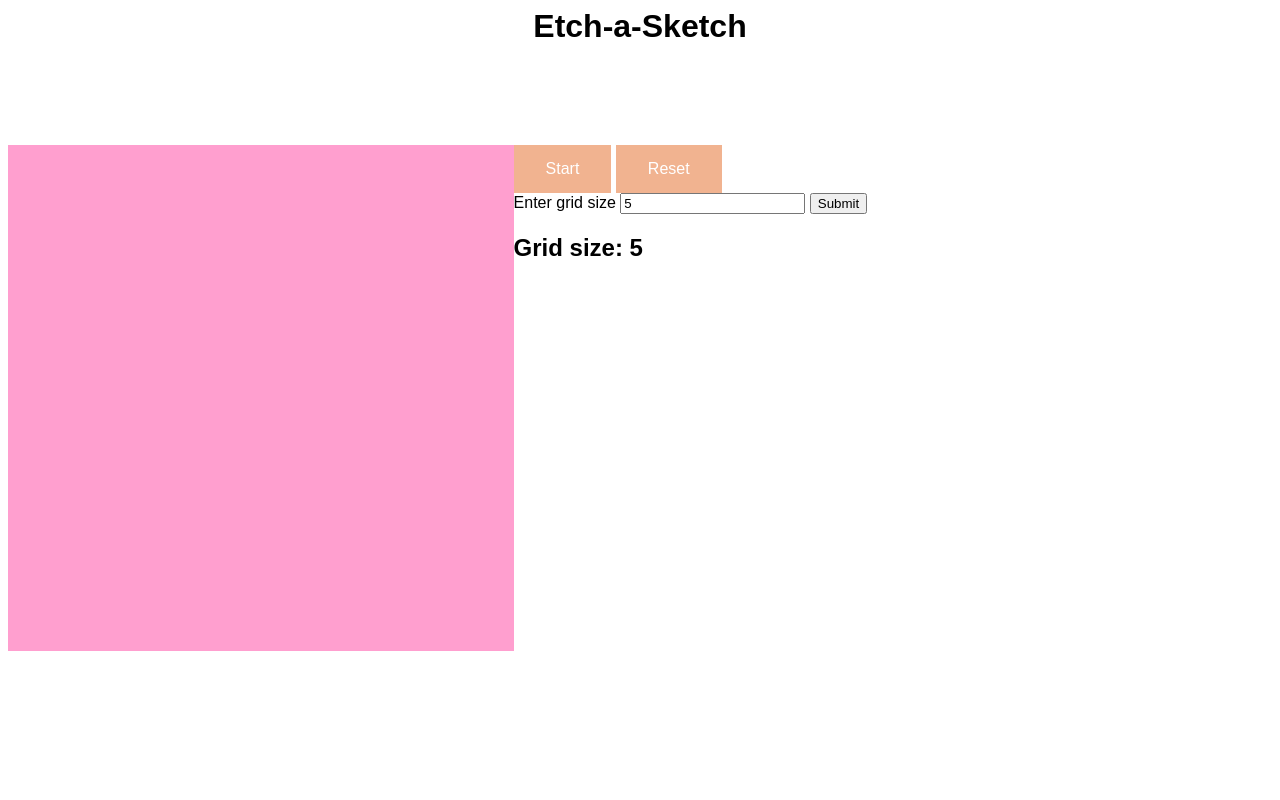
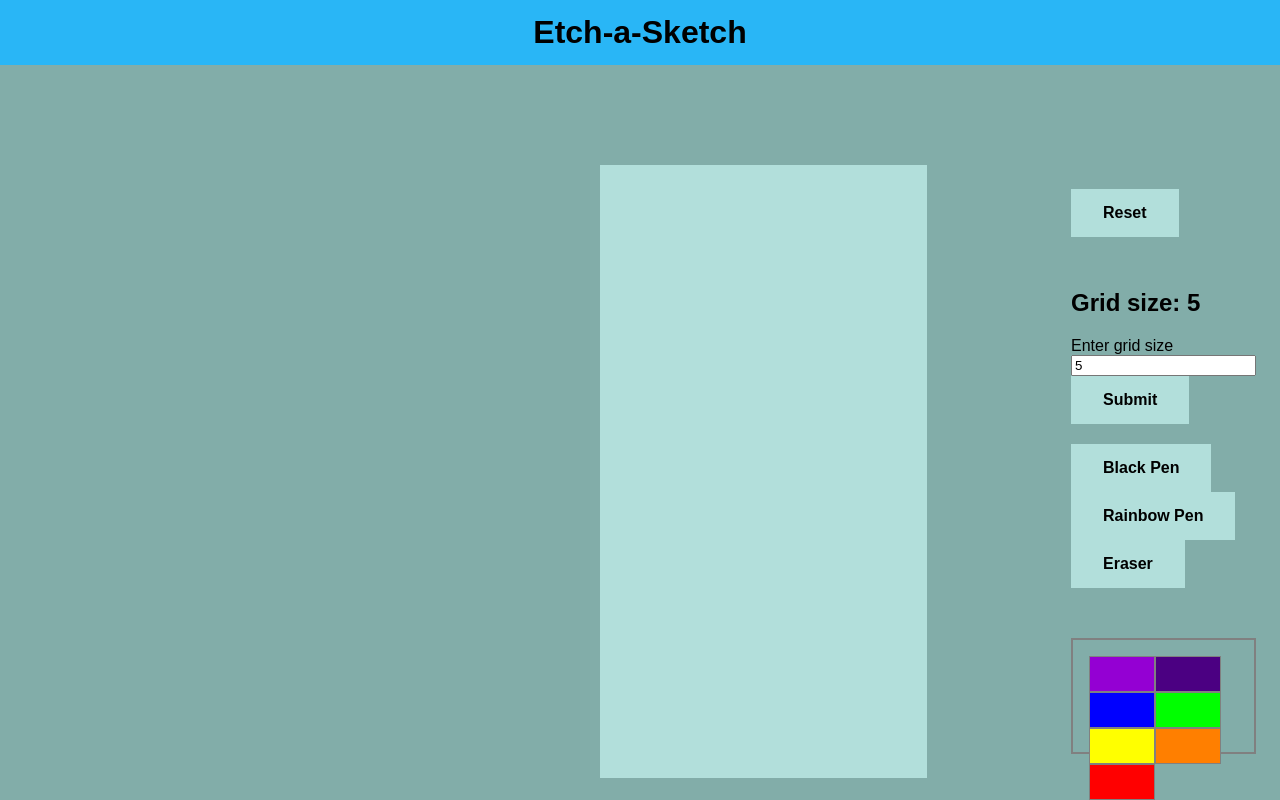
Before and after one commit to Cjames21/simple-etch-a-sketch, a plain HTML site: page index.html in a window 1280 px wide. Both pictures are taken after typing "5" into the empty fields and a click on the button "Submit". Drawn offline with Linux system fonts and the light colour scheme.

Commit message:
Project finished. Extra styling is all that's left.

```diff
--- a/index.css
+++ b/index.css
@@ -1,6 +1,9 @@
 
 body {
     font-family: Arial, Helvetica, sans-serif;
+    background-color: #82ada9;
+    padding:0;
+    margin:0;
 }
 
 .flex-container {
@@ -9,6 +12,15 @@ body {
 
 .flex-container h1 {
     margin: 0 auto;
+    align-self: center;
+    color: black;
+}
+
+.nav-bar {
+    background-color: #29b6f6;
+    margin: 0;
+    padding: 0;
+    height: 65px;
 }
 
 .content {
@@ -16,9 +28,11 @@ body {
 }
 
 .flex-item--game {
-    width:40%;
+    width:960px;
     display: flex;
     flex-wrap: wrap;
+    margin-left: 600px;
+    margin-right: 120px;
     justify-content: space-evenly;
 }
 
@@ -26,13 +40,34 @@ body {
     background-color: black;
 }
 
+.flex-item--control-panel {
+    padding: 24px;
+
+}
+
+.btn-disable-game {
+    margin-bottom: 32px;
+}
+
 .flex-item--control-item  button {
-  background-color: #f1b390;
+  background-color: #b2dfdb;
   border: none;
-  color: white;
+  color: black;
   padding: 15px 32px;
   text-align: center;
   text-decoration: none;
   display: inline-block;
   font-size: 16px;
+  font-weight: bolder;
 }
+
+.rainbow-mode {
+    margin-top: 20px;
+}
+
+.colors {
+    border: 2px solid grey;
+    height: 80px;
+    margin-top: 50px;
+    padding: 16px;
+}
--- a/index.html
+++ b/index.html
@@ -9,7 +9,7 @@
     <title>Simple Etch-a-Sketch</title>
 </head>
 <body>
-    <div class="flex-container">
+    <div class="flex-container nav-bar">
         <h1 class="flex-header">Etch-a-Sketch</h1>
     </div>
 
@@ -19,16 +19,26 @@
         </div>
         <div class="flex-item--control-panel">
             <div class="flex-item--control-item">
-                <button id="enableGame">Start</button>
-                <button id="disableGame">Reset</button>
+                <!-- <button id="enableGame">Start</button> -->
+                <button class="btn-disable-game" id="disableGame">Reset</button>
             </div>
-            <div class="flex-item--user-input">
+            <div class="flex-item--control-item">
+                <h2 id="sizeView">Grid Size: 40</h2>
+            </div>
+            <div class="flex-item--control-item">
                 <label for="user-input">Enter grid size</label>
                 <input type="number" name="user-input" id="uInput" />
                 <button type="button" id="changeSize">Submit</button>
             </div>
-            <div>
-                <h2 id="sizeView">Grid Size: </h2>
+
+            <div class="flex-item--control-item rainbow-mode">
+                <button class="btn-rainbow" id="black-pen">Black Pen</button>
+                <button class="btn-rainbow" id="rainbow-pen">Rainbow Pen</button>
+                <button class="btn-rainbow" id="eraser">Eraser</button>
+            </div>
+
+            <div class="flex-item--control-item colors" id="colorsCont">
+
             </div>
         </div>
     </div>
--- a/index.js
+++ b/index.js
@@ -1,7 +1,24 @@
 // Global variables
+const DEFAULT_COLOR = "#000000";
+const DEFAULT_MODE = "black";
+const COLOR_ARR = ["#9400D3", "#4B0082", "#0000FF", "#00FF00", "#FFFF00", "#FF7F00", "#FF0000"];
+const GAME_MODES = ["black", "rainbow", "chosenColor", "eraser"];
+
 var gameActive = false;
+var gameMode = DEFAULT_MODE;
 var gridSize = 40;
+var chosenColor = DEFAULT_COLOR;
 
+
+var colorsContainer;
+
+
+// Onload initialization
+window.onload = () => {
+    createGrid();
+
+    addColorArr();
+}
 
 // General functionality
 
@@ -17,25 +34,52 @@ function createGrid() {
     var gameArea = document.getElementById("gameArea");
 
 
-
     for(let i = 0; i < gridSize * gridSize; i++) {
         var element = document.createElement("div");
             element.setAttribute("class", "flex-item--panel");
-        // element.setAttribute("id", "panel-" + i);
             element.style.display = "inline-block";
             element.style.width = "calc(100%/" + gridSize + ")";
             element.style.paddingTop = "calc(100%/" + gridSize + ")";
-        element.style.backgroundColor = "#ff9fcf";
+            element.style.backgroundColor = "#b2dfdb";
             element.style.margin = "0";
             element.addEventListener("mouseenter", function(e) {
                 if(gameActive) {
-                e.target.style.backgroundColor = "black";
+                    if(gameMode === DEFAULT_MODE) {
+                        e.target.style.backgroundColor = DEFAULT_COLOR;
+                    } else if(gameMode === "rainbow") {
+                        var rand = Math.floor(Math.random() * 7);
+                        e.target.style.backgroundColor = COLOR_ARR[rand];
+                    } else if(gameMode === GAME_MODES[2]){
+                        e.target.style.backgroundColor = chosenColor;
+                    } else if(gameMode === GAME_MODES[3]) {
+                        e.target.style.backgroundColor = "#b2dfdb";
+                    }
                 }
         })
         gameArea.append(element);
     }
 
     gameActive = true;
+}
+
+function addColorArr() {
+    var colorsContainer = document.getElementById("colorsCont");
+
+    for(let i = 0; i < COLOR_ARR.length; i++) {
+        var colorElement = document.createElement("button");
+            colorElement.setAttribute("class", "btn-color");
+            colorElement.style.display = "inline-block";
+            colorElement.style.width = "calc(95%/7)";
+            colorElement.style.paddingTop = "calc(90%/7)";
+            colorElement.style.border = "1px solid grey";
+            colorElement.style.backgroundColor = COLOR_ARR[i];
+            colorElement.addEventListener("click", function(e){
+                gameMode = GAME_MODES[2];
+                chosenColor = COLOR_ARR[i];
+            })
+
+        colorsContainer.append(colorElement);
+    }
 }
 
 function resetGameHTML() {
@@ -47,11 +91,20 @@ function toggleGameActive() {
     gameActive = !gameActive;
 }
 
+function createElement() {
+    var element = document.createElement("div");
+        element.setAttribute("class", "flex-item--panel");
+        // element.setAttribute("id", "panel-" + i);
+        element.style.display = "inline-block";
+        element.style.width = "calc(100%/" + gridSize + ")";
+        element.style.paddingTop = "calc(100%/" + gridSize + ")";
+        element.style.backgroundColor = "#ff9fcf";
+        element.style.margin = "0";
+
+        return element;
+}
+
 // Event listeners
-var enableBtn = document.getElementById("enableGame");
-enableBtn.addEventListener("click", function() {
-    createGrid();
-})
 
 var disableBtn = document.getElementById("disableGame");
 disableBtn.addEventListener("click", function() {
@@ -60,6 +113,7 @@ disableBtn.addEventListener("click", function() {
 
 var sizeInput = document.getElementById("changeSize");
 sizeInput.addEventListener("click", function() {
+    resetGameHTML();
     let sizeView = document.getElementById("sizeView");
     let userInput = parseInt(document.getElementById("uInput").value);
     console.log(userInput);
@@ -70,6 +124,21 @@ sizeInput.addEventListener("click", function() {
 
 })
 
+var btnRainbow = document.getElementById("rainbow-pen");
+btnRainbow.addEventListener("click", () => {
+    gameMode = GAME_MODES[1];
+})
+
+var btnBlack = document.getElementById("black-pen");
+btnBlack.addEventListener("click", () => {
+    gameMode = GAME_MODES[0];
+})
+
+var btnEraser = document.getElementById("eraser");
+btnEraser.addEventListener("click", () => {
+    gameMode = GAME_MODES[3];
+})
+
 document.addEventListener("keydown", function(e) {
     if(e.key == 'f') {
         toggleGameActive();
```
Lines whose indentation alone changed are shown as unchanged.
